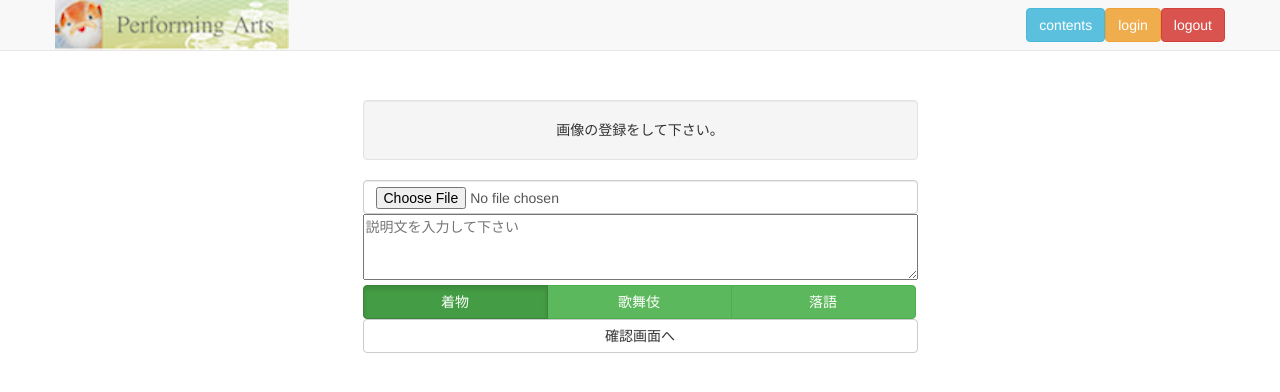
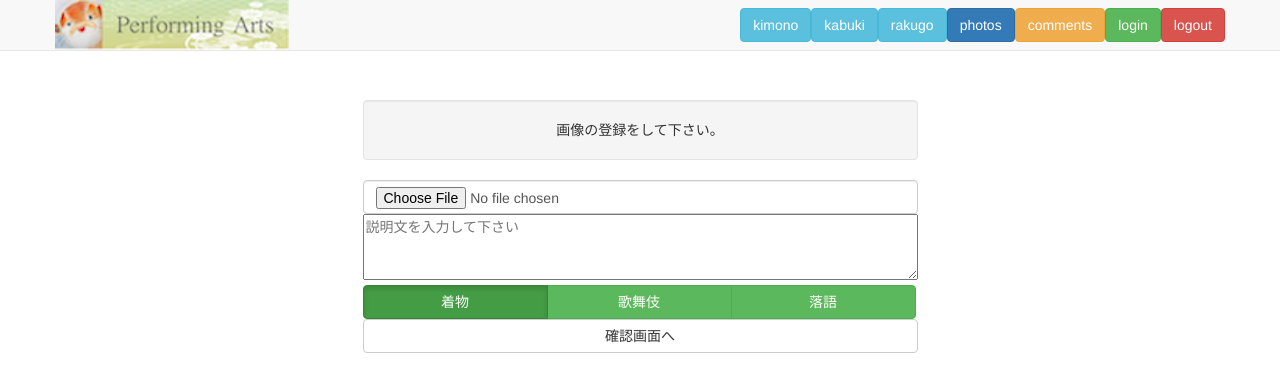
Before and after one commit to cktfp656/PerformingArts, a PHP site: page /new_contents.php in a window 1280 px wide. Shown: the top 392 px of the page. Run offline with PHP 8.4, Linux system fonts and the light colour scheme.

Commit message:
変な所を修正しました。

```diff
--- a/join/regi_index.php
+++ b/join/regi_index.php
@@ -21,7 +21,7 @@ if(!empty($_POST)) {
 	}
 	if(!isset($error) && !empty($_FILES)){
 		if($_FILES['picture_path']['name'] ==''){
-			$error['picture_path'] = 'blank';
+			$error['picture_path'] = 'type';
 		}else{
 			$ext = substr($_FILES['picture_path']['name'], -4);
 			$ext = strtolower($ext);
@@ -122,10 +122,10 @@ if(!empty($_POST)) {
 						<div class="col-sm-8">
 							<input type="password" name="password" class="form-control" placeholder="">
 							<?php if(isset($error['password']) && $error['password'] == 'blank'):?>
-							<p class="error">*パスワードを入力して下さい。</p>)
+							<p class="error">*パスワードを入力して下さい。</p>
 
 							<?php elseif(isset($error['password']) && $error['password'] == 'legend'): ?>
-									<p class="error">*パスワードは6文字以上入力してください＿。</p>
+									<p class="error">*パスワードは6文字以上入力してください。</p>
 									<?php  endif ?>
 						</div>
 					</div>
--- a/new_contents.php
+++ b/new_contents.php
@@ -30,11 +30,16 @@
                 </button>
                 <a class="navbar-brand" href="index.php"><img src="img/logo.png"></a>
             </div>
+            <div>
             <!-- Collect the nav links, forms, and other content for toggling -->
                 <ul class="nav navbar-nav navbar-right">
-                    <li><button class="btn btn-info"><a href="index.html" style="color: white;">contents</a></button></li>
-                    <li><button class="btn btn-warning"><a href="index.html" style="color: white;">login</a></button></li>
-                    <li><button class="btn btn-danger"><a href="index.html" style="color: white;">logout</a></button></li>
+                    <li><button class="btn btn-info"><a href="kimono.php" style="color: white;">kimono</a></button></li>
+                    <li><button class="btn btn-info"><a href="kabuki.php" style="color: white;">kabuki</a></button></li>
+                    <li><button class="btn btn-info"><a href="rakugo.php" style="color: white;">rakugo</a></button></li>
+                    <li><button class="btn btn-primary"><a href="index.php" style="color: white;">photos</a></button></li>
+                    <li><button class="btn btn-warning"><a href="index.php#clients" style="color: white;">comments</a></button></li>
+                    <li><button class="btn btn-success"><a href="login.php" style="color: white;">login</a></button></li>
+                    <li><button class="btn btn-danger"><a href="logout.php" style="color: white;">logout</a></button></li>
                 </ul>
             </div>
         </div>
```
Also changed, not shown: new_contents_check.php (+9 -4 lines), img/kabuki.png (deleted), 1 other file.
